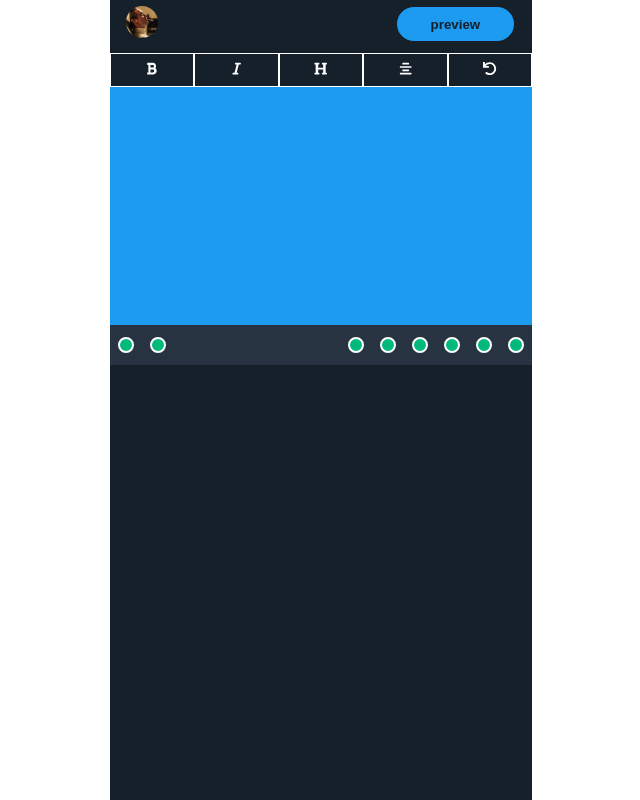
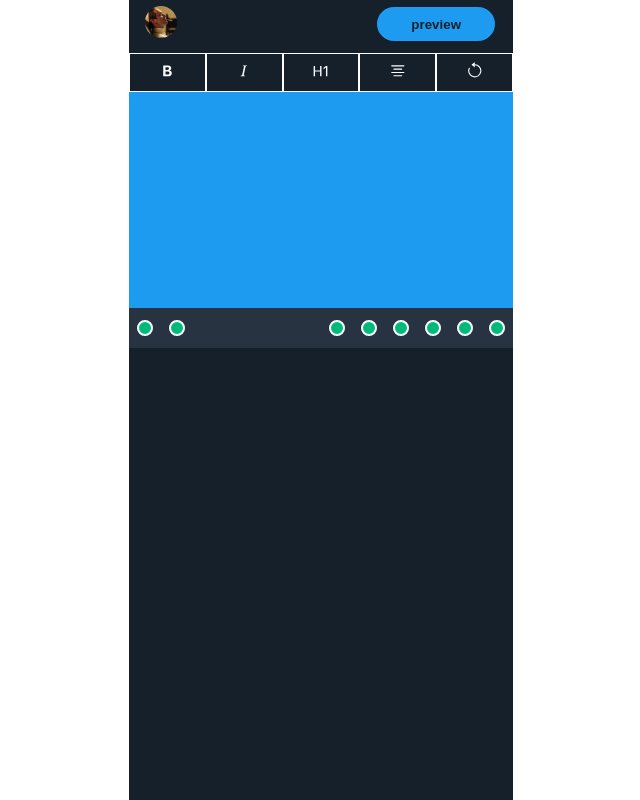
Before and after one commit to iota-unum/new-editor, a Next.js app: page /compose in a window 1280 px wide. Shown: the whole page, without its empty margins (319-959 px from the left). Built offline with nearby package versions, Linux system fonts and the light colour scheme.

Commit message:
changed icons from fa to bs, working

```diff
--- a/components/EditBar.js
+++ b/components/EditBar.js
@@ -2,43 +2,56 @@ import React from 'react';
 import EditButton from './EditButton';
 import useStore from '../store';
 import { FaAlignCenter, FaAlignLeft, FaBold,  FaItalic, FaUndo, FaParagraph, FaHeading} from "react-icons/fa";
+import {
+  BsTextCenter,
+  BsTextLeft,
+  BsTypeBold,
+  BsTypeItalic,
+  BsArrowCounterclockwise,
+  BsTypeH1,
+  BsParagraph,
+} from 'react-icons/bs';
+import { IconContext } from 'react-icons';
 function EditBar() {
   const commandState = useStore((state) => state.commandState);
 
   return (
+    <IconContext.Provider value={{size:'1.1rem'}}>
+
+
     <div className='editbar'>
       <EditButton cmd='bold' name='bold' >
-      <FaBold></FaBold>
+      <BsTypeBold></BsTypeBold>
       </EditButton>
       <EditButton cmd='italic' name='italic' >
-        <FaItalic/>
+        <BsTypeItalic/>
          </EditButton>
 
       {commandState.heading ? (
         <EditButton cmd='formatBlock' arg='div' name='text' >
 
-<FaParagraph/>
+<BsParagraph/>
 
         </EditButton>
       ) : (
         <EditButton cmd='formatBlock' arg='h1' name='heading' >
-          <FaHeading/>
+          <BsTypeH1/>
 
            </EditButton>
       )}
 
       {commandState.center ? (
         <EditButton cmd='justifyLeft' name='left'  >
-        <FaAlignLeft />
+        <BsTextLeft />
         </EditButton>
       ) : (
         <EditButton cmd='justifyCenter' name='center' >
 
-        <FaAlignCenter/>
+        <BsTextCenter/>
         </EditButton>
       )}
  <EditButton cmd='undo' name='undo' >
-   <FaUndo/>
+   <BsArrowCounterclockwise/>
 
     </EditButton>
 
@@ -52,6 +65,10 @@ function EditBar() {
         `}
       </style>
     </div>
+
+
+    </IconContext.Provider>
+
   );
 }
 
--- a/components/Editor.js
+++ b/components/Editor.js
@@ -1,11 +1,11 @@
-import {useEffect, useRef} from 'react'
+import { useEffect, useRef } from 'react';
 import ProgressBar from './ProgressBar';
 import useStore from '../store';
 function Editor({ handleChange, content, overflow, progress, preview }) {
-  const { selectedColor, fontColor, fontSize, commandState, setCommandState } = useStore();
+  const { selectedColor, fontColor, fontSize, commandState, setCommandState } =
+    useStore();
 
-
-  const refEditor = useRef()
+  const refEditor = useRef();
 
   // useEffect(()=> {
 
@@ -16,7 +16,6 @@ function Editor({ handleChange, content, overflow, progress, preview }) {
   // }, [fontColor, selectedColor, preview])
 
   function handleSelect() {
-
     const selectState = {
       bold: document.queryCommandState('bold'),
       italic: document.queryCommandState('italic'),
@@ -39,7 +38,6 @@ function Editor({ handleChange, content, overflow, progress, preview }) {
 
   return (
     <div
-
       ref={refEditor}
       className='editor'
       spellCheck={!preview}
@@ -67,6 +65,12 @@ outline: none;
             font-size: ${fontSize}rem;
             color: ${fontColor};
           }
+          @media (min-width: 768px) {
+            .editor {
+              overflow: hidden;
+              max-height: calc(var(--containerWidth) * 1.33333);
+            }
+          }
         `}
       </style>
     </div>
--- a/styles/globals.css
+++ b/styles/globals.css
@@ -32,22 +32,22 @@
 
 @media (min-width: 576px) {
   :root {
-    --containerWidth: 70vw;
+    --containerWidth: 65vw;
   }
 }
 @media (min-width: 768px) {
   :root {
-    --containerWidth: 60vw;
+    --containerWidth: 40vw;
   }
 }
 @media (min-width: 992px) {
   :root {
-    --containerWidth: 50vw;
+    --containerWidth: 35vw;
   }
 }
 @media (min-width: 1200px) {
   :root {
-    --containerWidth: 33vw;
+    --containerWidth: 30vw;
   }
 }
 
```
Lines whose indentation alone changed are shown as unchanged.
